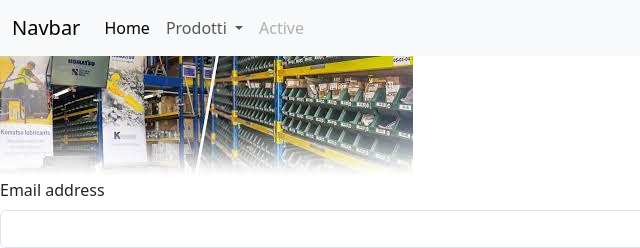
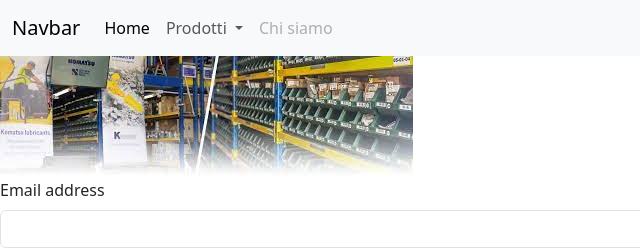
Before and after one commit to Gabriele174/Caccia-al-tesoro-3C, a website: page VerificaBootstrap1.html in a window 1280 px wide. Shown: the top 248 px of the page, 0-640 px from the left. Drawn offline with nearby package versions, Linux system fonts and the light colour scheme.

Commit message:
Update VerificaBootstrap1.html

```diff
--- a/VerificaBootstrap1.html
+++ b/VerificaBootstrap1.html
@@ -32,7 +32,7 @@
           </ul>
         </li>
         <li class="nav-item">
-          <a class="nav-link disabled" aria-disabled="true">Active</a>
+          <a class="nav-link disabled" aria-disabled="true">Chi siamo</a>
         </li>
       </ul>
       <form class="d-flex" role="search">
```
